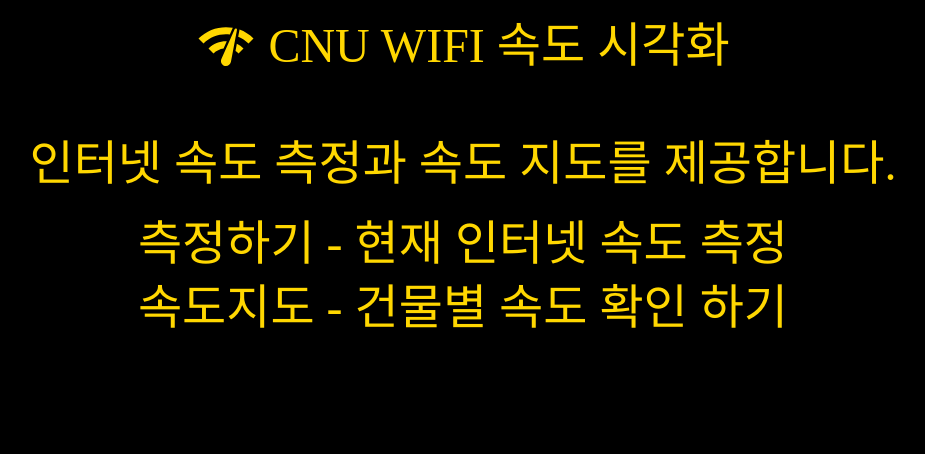
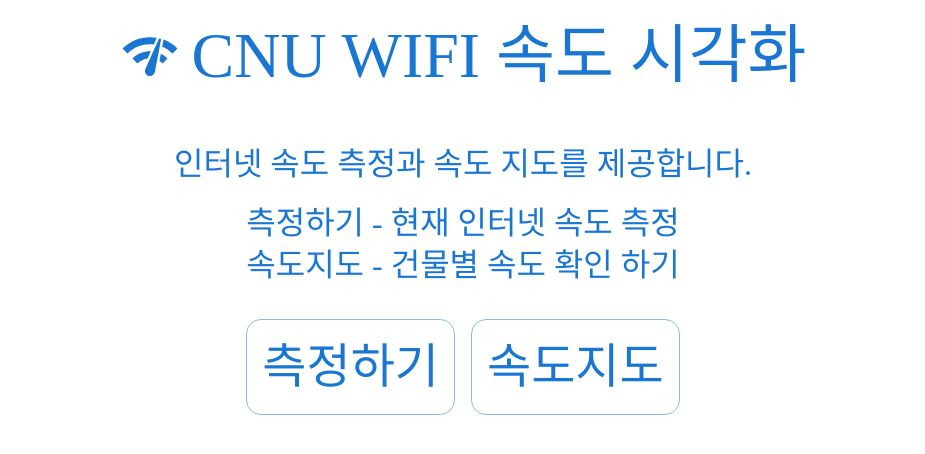
Before and after one commit to inhyuk15/AP-Performance-Test-Front, a React (Vite) app: page / in a window 1280 px wide. Shown: the top 454 px of the page, without its empty margins (177-1102 px from the left). Built offline with nearby package versions, Linux system fonts and the light colour scheme.

Commit message:
[#10] Speedtest, Visualization Page로 분기하는 버튼 구성 #10
## 변경 사항
- "측정하기", "속도지도" 구현하여 Mainpage에서 사용

```diff
--- a/src/components/MainPage/MainPage.tsx
+++ b/src/components/MainPage/MainPage.tsx
@@ -3,24 +3,25 @@
 
 import Title from './Title';
 import Summary from './Summary';
+import RoutingButton from './RoutingButton';
 
 const mainpageTheme = createTheme({
   palette: {
     background: {
-      default: '#000000',
+      default: '#FFFFFF',
     },
   },
   typography: {
     fontFamily: 'Noto Sans KR',
     h4: {
-      fontSize: '3rem',
+      fontSize: '4rem',
       fontWeight: 400,
       '@media (max-width:600px)': {
         fontSize: '2rem',
       },
     },
     h5: {
-      fontSize: '3rem',
+      fontSize: '2rem',
       fontWeight: 400,
       '@media (max-width:600px)': {
         fontSize: '1rem',
@@ -36,6 +37,7 @@
         <CssBaseline />
         <Title />
         <Summary />
+        <RoutingButton />
       </ThemeProvider>
     </div>
   );
--- /dev/null
+++ b/src/components/MainPage/RoutingButton.tsx
@@ -0,0 +1,73 @@
+import { Box, Button, Grid } from '@mui/material';
+import { Link } from 'react-router-dom';
+
+const SpeedtestButton = () => {
+  return (
+    <div>
+      <Link to="/speed-test" style={{ textDecoration: 'none' }}>
+        <Button
+          variant="outlined"
+          sx={{
+            fontSize: '3rem',
+            '@media (max-width:600px)': {
+              fontSize: '1.5rem',
+            },
+            borderRadius: '15px',
+            '&:hover': {
+              backgroundColor: '#1976d2',
+              color: 'white',
+            },
+          }}
+        >
+          측정하기
+        </Button>
+      </Link>
+    </div>
+  );
+};
+
+const VisualizationButton = () => {
+  return (
+    <div>
+      <Link to="/visualization" style={{ textDecoration: 'none' }}>
+        <Button
+          variant="outlined"
+          sx={{
+            fontSize: '3rem',
+            '@media (max-width:600px)': {
+              fontSize: '1.5rem',
+            },
+            borderRadius: '15px',
+            '&:hover': {
+              backgroundColor: '#1976d2',
+              color: 'white',
+            },
+          }}
+        >
+          속도지도
+        </Button>
+      </Link>
+    </div>
+  );
+};
+
+const RoutingButton = () => {
+  return (
+    <Box>
+      <Grid container spacing={2}>
+        <Grid item xs={6} sx={{ display: 'flex', justifyContent: 'flex-end' }}>
+          <SpeedtestButton />
+        </Grid>
+        <Grid
+          item
+          xs={6}
+          sx={{ display: 'flex', justifyContent: 'flex-start' }}
+        >
+          <VisualizationButton />
+        </Grid>
+      </Grid>
+    </Box>
+  );
+};
+
+export default RoutingButton;
--- a/src/components/MainPage/Summary.tsx
+++ b/src/components/MainPage/Summary.tsx
@@ -1,12 +1,12 @@
-import { Box, Typography, Button } from '@mui/material';
+import { Box, Typography } from '@mui/material';
 
 const Summary = () => {
   return (
-    <Box sx={{ textAlign: 'center', my: 5 }}>
-      <Typography variant="h5" sx={{ color: '#FFD700', mb: 2 }}>
+    <Box sx={{ textAlign: 'center', my: 4 }}>
+      <Typography variant="h5" sx={{ color: '#1976d2', mb: 2 }}>
         인터넷 속도 측정과 속도 지도를 제공합니다.
       </Typography>
-      <Typography variant="h5" sx={{ color: '#FFD700', mb: 2 }}>
+      <Typography variant="h5" sx={{ color: '#1976d2', mb: 2 }}>
         측정하기 - 현재 인터넷 속도 측정
         <br />
         속도지도 - 건물별 속도 확인 하기
--- a/src/components/MainPage/Title.tsx
+++ b/src/components/MainPage/Title.tsx
@@ -9,7 +9,7 @@
         color="primary"
         sx={{
           boxShadow: 'none',
-          backgroundColor: 'black',
+          backgroundColor: 'white',
         }}
       >
         <Toolbar
@@ -21,7 +21,7 @@
         >
           <NetworkCheckIcon
             sx={{
-              color: '#FFD700',
+              color: '#1976d2',
               width: '40px',
               height: '40px',
               marginRight: '12px',
@@ -31,7 +31,7 @@
               },
             }}
           />
-          <Typography variant="h4" sx={{ color: '#FFD700' }}>
+          <Typography variant="h4" sx={{ color: '#1976d2' }}>
             CNU WIFI 속도 시각화
           </Typography>
         </Toolbar>
```
Also changed, not shown: src/components/Shared/Footer.tsx (added, +26 -0 lines), .gitmessage.txt.
